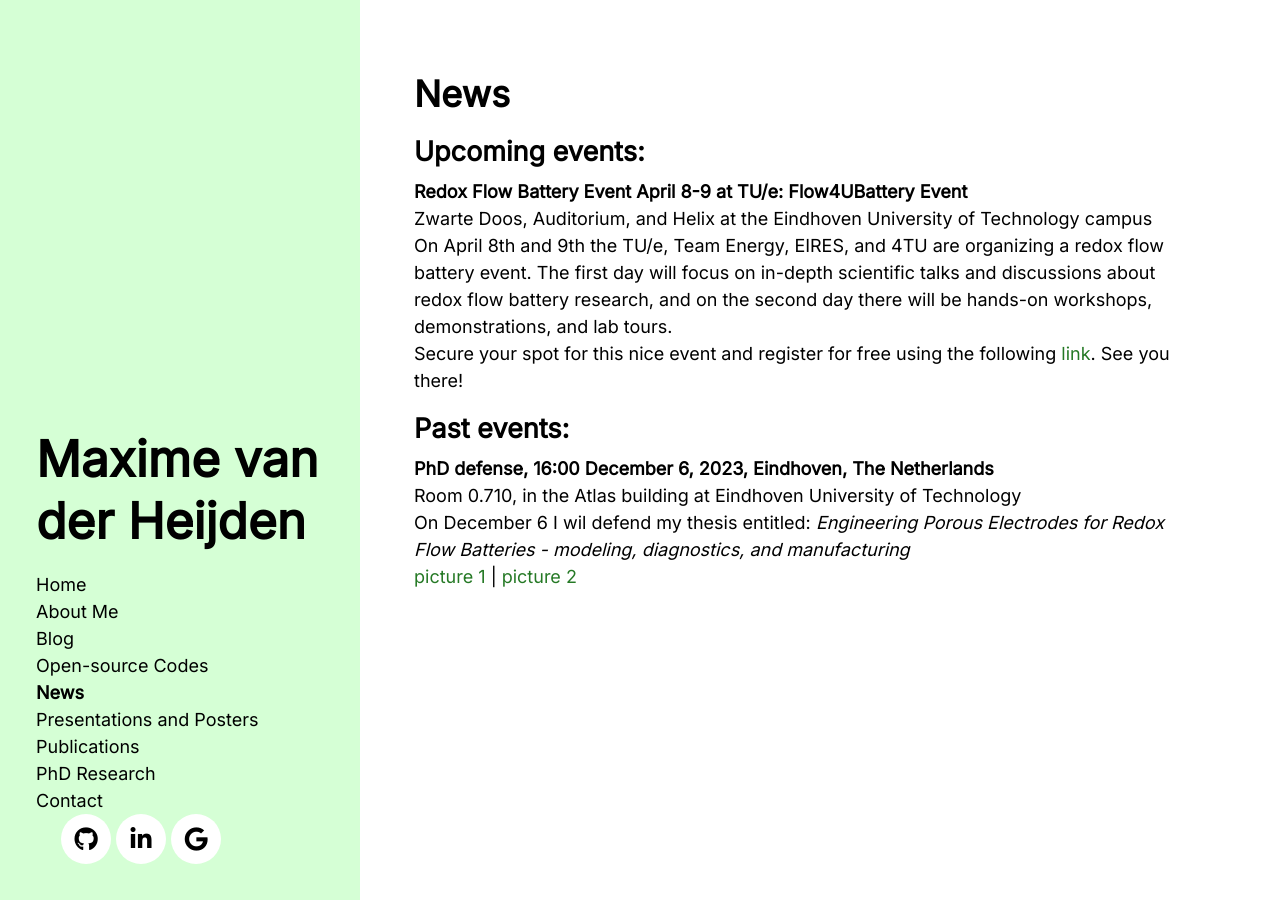
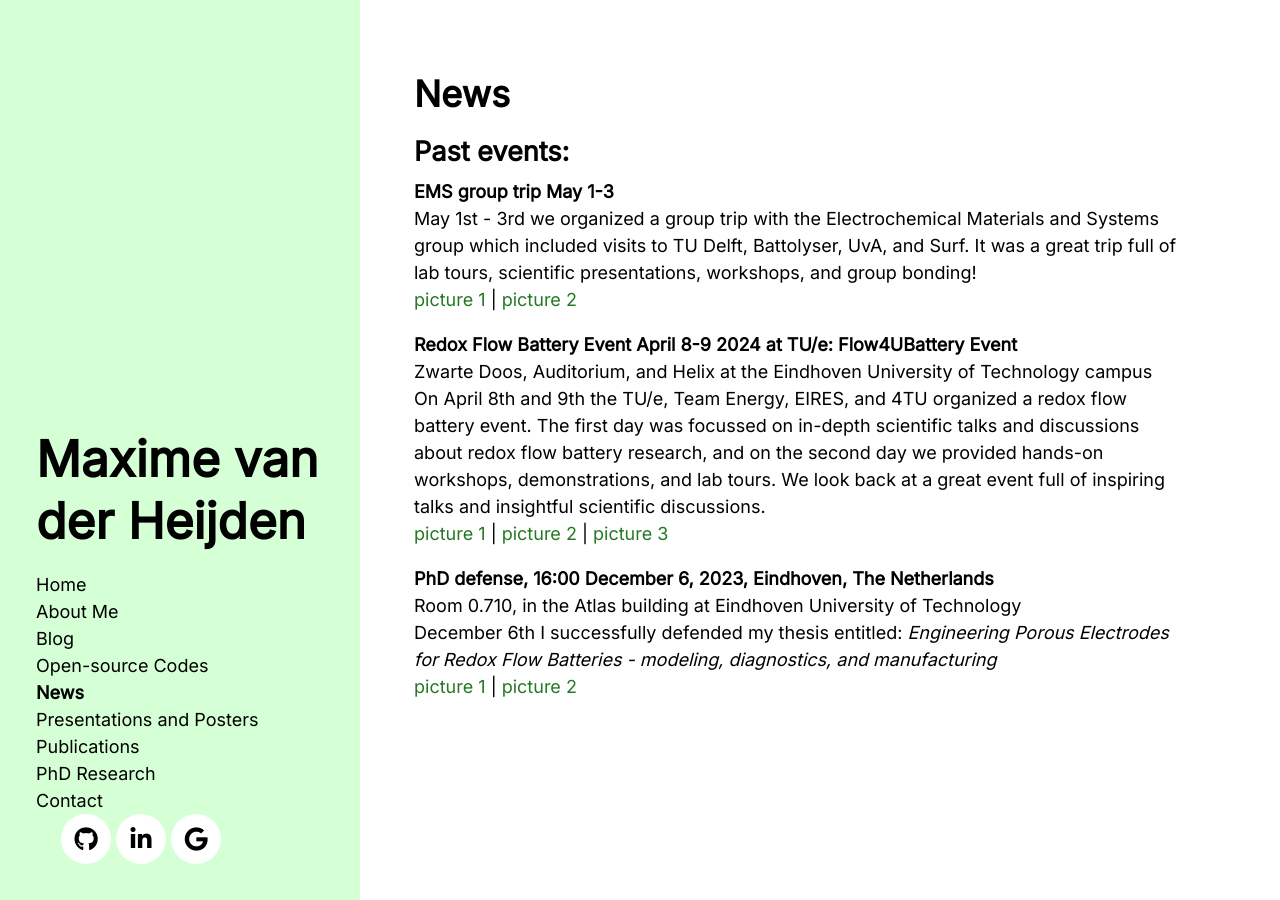
Before and after one commit to MaximevdHeijden/MaximevdHeijden.github.io, a Jekyll site: the page built from News.md, in a window 1280 px wide. Built offline with Jekyll 4.4.1, drawn with Linux system fonts in a browser that asks for light colours; nearby versions of some CDN libraries.

Commit message:
update news

```diff
--- a/News.md
+++ b/News.md
@@ -3,14 +3,17 @@ layout: page
 title: News
 ---
 
-## Upcoming events:
-**Redox Flow Battery Event April 8-9 at TU/e: Flow4UBattery Event**\
+## Past events:
+**EMS group trip May 1-3**\
+May 1st - 3rd we organized a group trip with the Electrochemical Materials and Systems group which included visits to TU Delft, Battolyser, UvA, and Surf. It was a great trip full of lab tours, scientific presentations, workshops, and group bonding!\
+[picture 1](/public/pictures/EMS trip 1.jpeg) | [picture 2](/public/pictures/EMS trip 2.jpeg)
+
+**Redox Flow Battery Event April 8-9 2024 at TU/e: Flow4UBattery Event**\
 Zwarte Doos, Auditorium, and Helix at the Eindhoven University of Technology campus\
-On April 8th and 9th the TU/e, Team Energy, EIRES, and 4TU are organizing a redox flow battery event. The first day will focus on in-depth scientific talks and discussions about redox flow battery research, and on the second day there will be hands-on workshops, demonstrations, and lab tours.\
-Secure your spot for this nice event and register for free using the following [link](https://www.eventbrite.com/e/flow4ubattery-event-pioneering-energy-storage-solutions-tickets-851447120257?aff=oddtdtcreator). See you there!
+On April 8th and 9th the TU/e, Team Energy, EIRES, and 4TU organized a redox flow battery event. The first day was focussed on in-depth scientific talks and discussions about redox flow battery research, and on the second day we provided hands-on workshops, demonstrations, and lab tours. We look back at a great event full of inspiring talks and insightful scientific discussions.\
+[picture 1](/public/pictures/RFB event 1.jpg) | [picture 2](/public/pictures/RFB event 2.jpg) | [picture 3](/public/pictures/RFB event 3.jpg)
 
-## Past events:
 **PhD defense, 16:00 December 6, 2023, Eindhoven, The Netherlands**\
 Room 0.710, in the Atlas building at Eindhoven University of Technology\
-On December 6 I wil defend my thesis entitled: *Engineering Porous Electrodes for Redox Flow Batteries - modeling, diagnostics, and manufacturing*\
+December 6th I successfully defended my thesis entitled: *Engineering Porous Electrodes for Redox Flow Batteries - modeling, diagnostics, and manufacturing*\
 [picture 1](/public/pictures/Defense 1.jpg) | [picture 2](/public/pictures/Defense 2.jpg)
```
Also changed, not shown: Publications.md (+4 -5 lines), public/pictures/EMS trip 1.jpeg (added), public/pictures/EMS trip 2.jpeg (added), 3 other files.
